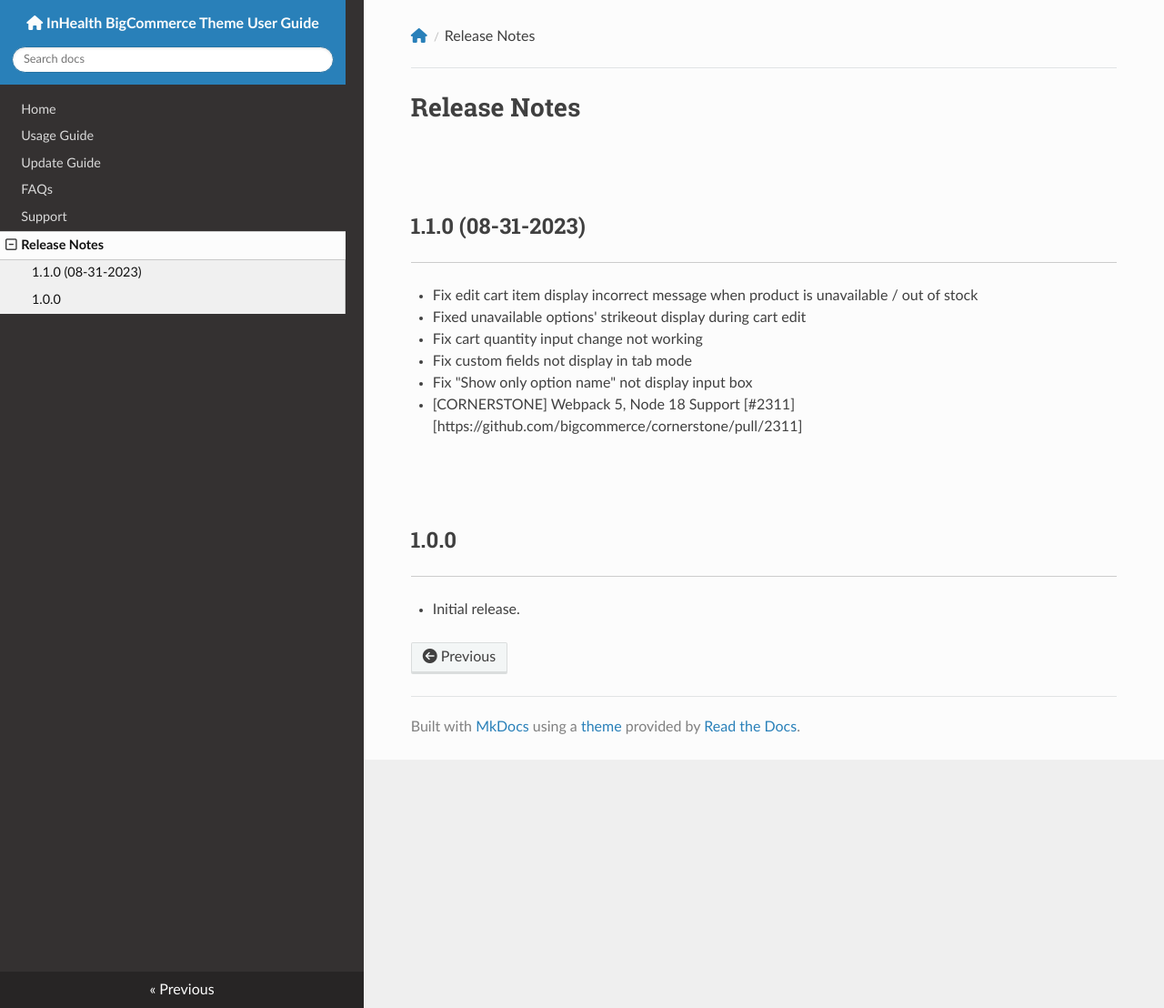
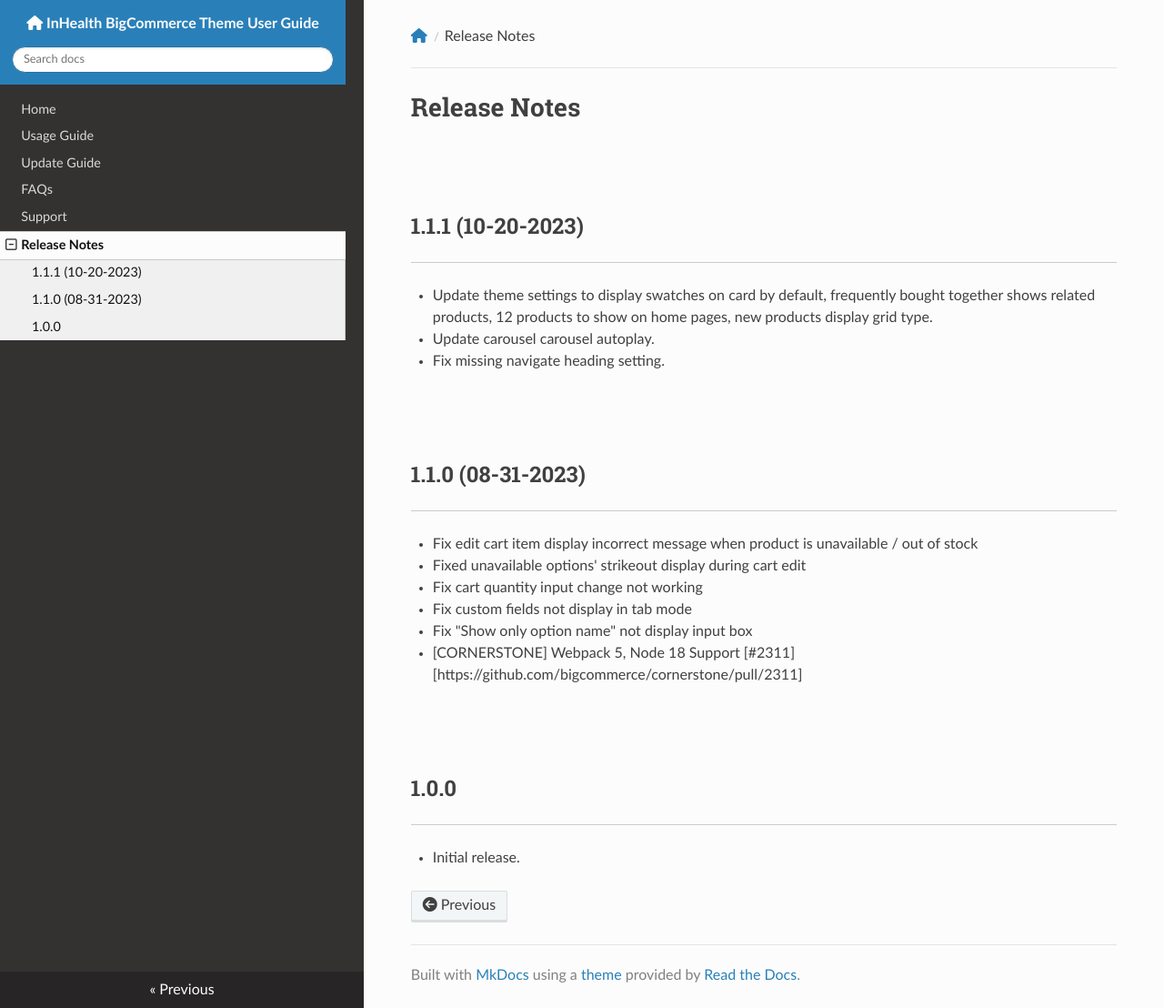
Before and after one commit to allcommerce/bc-inhealth-docs, an MkDocs documentation site: the page built from docs/changelog.md, in a window 1280 px wide and 1108 px high. Shown: the whole window at 91% size. Built offline with MkDocs 1.6.1, drawn with Linux system fonts in a browser that asks for light colours; nearby versions of some CDN libraries.

Commit message:
Release 1.1.1

```diff
--- a/docs/changelog.md
+++ b/docs/changelog.md
@@ -1,4 +1,10 @@
 # Release Notes
+
+
+## 1.1.1 (10-20-2023)
+- Update theme settings to display swatches on card by default, frequently bought together shows related products, 12 products to show on home pages, new products display grid type.
+- Update carousel carousel autoplay.
+- Fix missing navigate heading setting.
 
 ## 1.1.0 (08-31-2023)
 - Fix edit cart item display incorrect message when product is unavailable / out of stock
```
